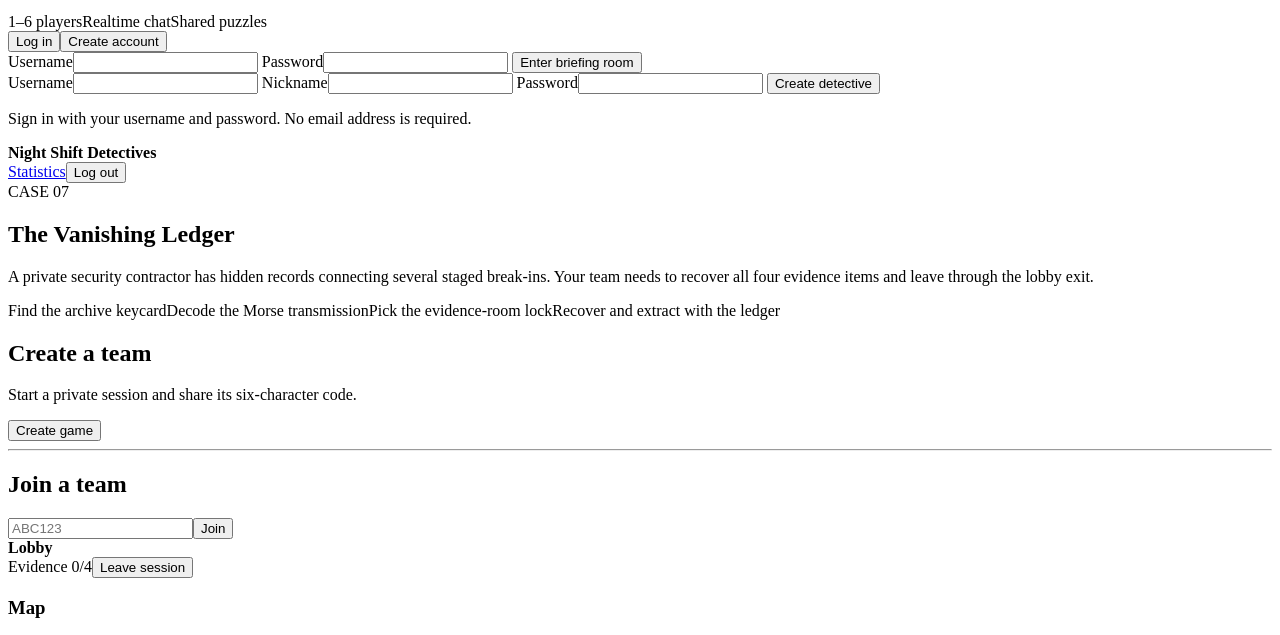
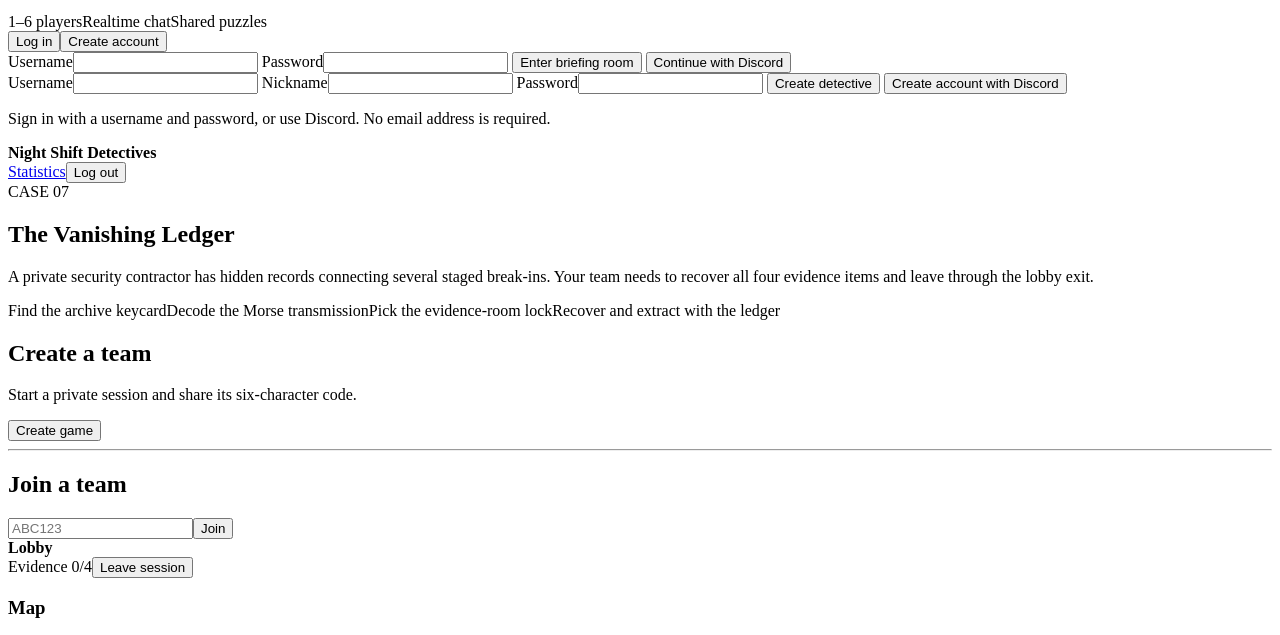
Before and after one commit to AlexanderDavies1st/night-shift-detectives, a website with bundled scripts: page index.html in a window 1280 px wide. Shown: the part 141-776 px from the top of the page. Built offline with nearby package versions, Linux system fonts and the light colour scheme; a script that the page names is missing; files whose address does not match are found by name.

Commit message:
Add Discord OAuth buttons to authentication UI

```diff
--- a/index.html
+++ b/index.html
@@ -24,14 +24,16 @@
         <label>Username<input id="loginUsername" type="text" maxlength="24" autocomplete="username" required></label>
         <label>Password<input id="loginPassword" type="password" autocomplete="current-password" minlength="8" required></label>
         <button class="primary" type="submit">Enter briefing room</button>
+        <button id="discordLoginBtn" class="secondary discord-login" type="button">Continue with Discord</button>
       </form>
       <form id="signupForm" class="form-stack hidden">
         <label>Username<input id="signupUsername" type="text" maxlength="24" pattern="[A-Za-z0-9_]{3,24}" required></label>
         <label>Nickname<input id="signupNickname" type="text" maxlength="28" required></label>
         <label>Password<input id="signupPassword" type="password" autocomplete="new-password" minlength="8" required></label>
         <button class="primary" type="submit">Create detective</button>
+        <button id="discordSignupBtn" class="secondary discord-login" type="button">Create account with Discord</button>
       </form>
-      <p class="fineprint">Sign in with your username and password. No email address is required.</p>
+      <p class="fineprint">Sign in with a username and password, or use Discord. No email address is required.</p>
     </section>
   </main>
 
@@ -77,6 +79,7 @@
   <dialog id="inventoryDialog" class="modal"><button id="closeInventoryBtn" class="modal-close" aria-label="Close">×</button><h2>Evidence bag</h2><div id="inventoryList" class="inventory-list"></div></dialog>
 
   <script type="module" src="./js/auth.js"></script>
+  <script type="module" src="./js/discord.js"></script>
   <script type="module" src="./js/game.js"></script>
 </body>
 </html>
```
